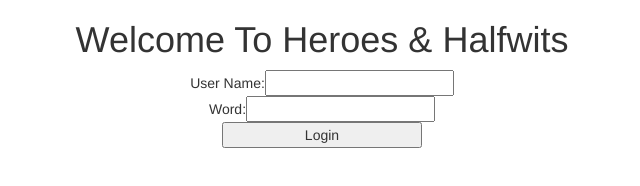
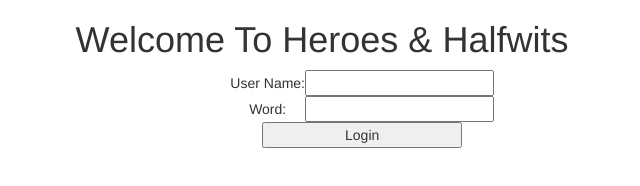
Before and after one commit to martytheparty/rod-and-dad-adventure-game, a website: page raw/index.html in a window 1280 px wide. Both pictures are taken after a click on the button "Player Enter". Shown: the whole page, without its empty margins (318-958 px from the left). Drawn offline with nearby package versions, Linux system fonts and the light colour scheme; no server answers.

Commit message:
Adds more formatting changes.

```diff
--- a/raw/index.html
+++ b/raw/index.html
@@ -55,15 +55,28 @@
       </div>
 
       <div class="row" id="player-login">
-        <div class="column col-xs-1"></div>
-        <div class="column col-xs-10" style="text-align:center">
+        <div class="column col-xs-5"></div>
+        <div class="column col-xs-3" style="text-align:center">
           <div>
-              User Name:<input type='text' id='username'><br>
-              Word:<input type='text' id='word'>
+            <table>
+              <tr>
+                <td>User Name:</td>
+                <td><input type='text' id='username'></td>
+              </tr>
+              <tr>
+                <td>Word:</td>
+                <td><input type='text' id='word'></td>
+              </tr>
+              <tr>
+                <td colspan="2">
+                  <button onclick="loginPlayer()" style="width:200px">Login</button>
+                </td>
+              </tr>
+            </table>
           </div>
-          <button onclick="loginPlayer()" style="width:200px">Login</button>
+
         </div>
-        <div class="column col-xs-1"></div>
+        <div class="column col-xs-5"></div>
       </div>
 
     </div>
```
